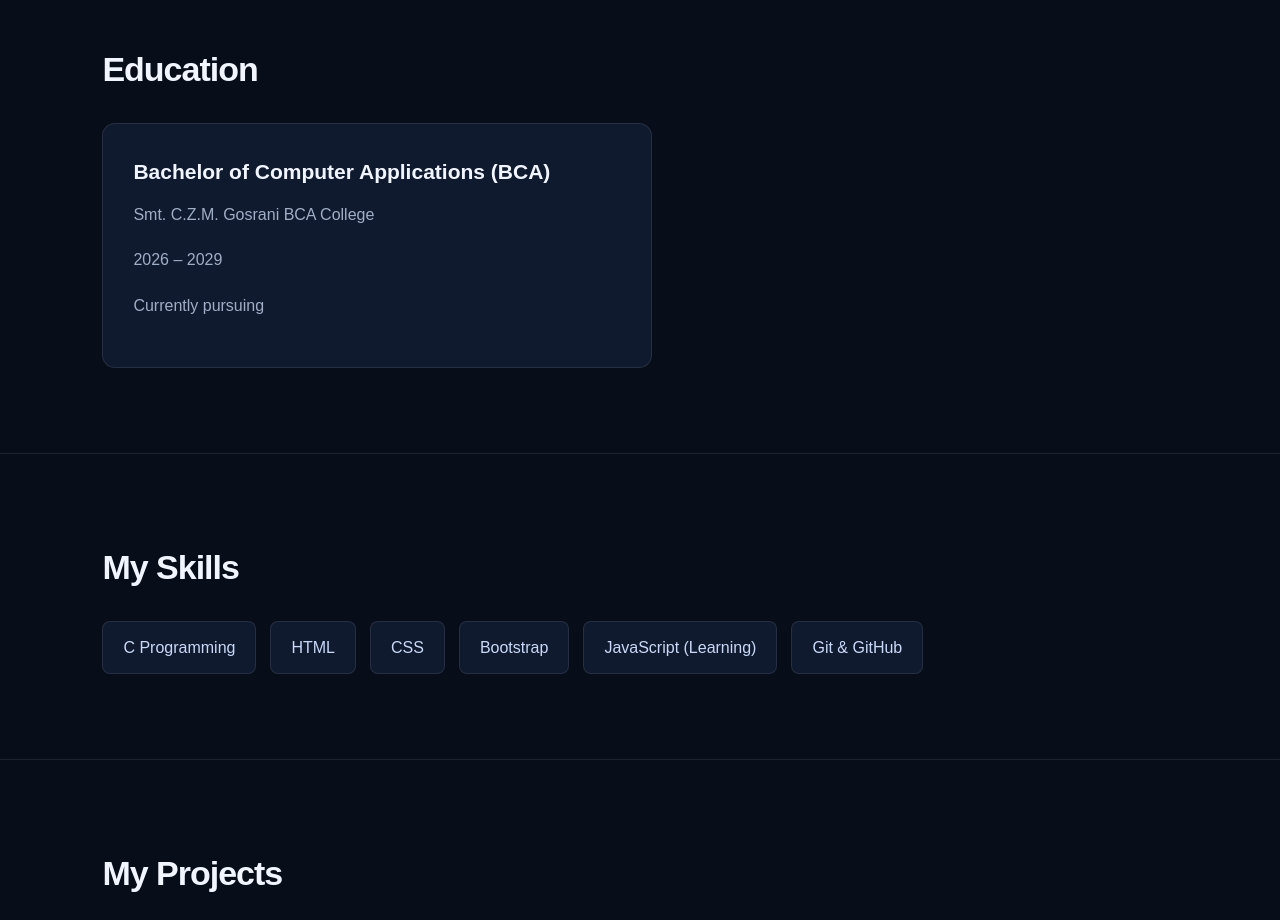
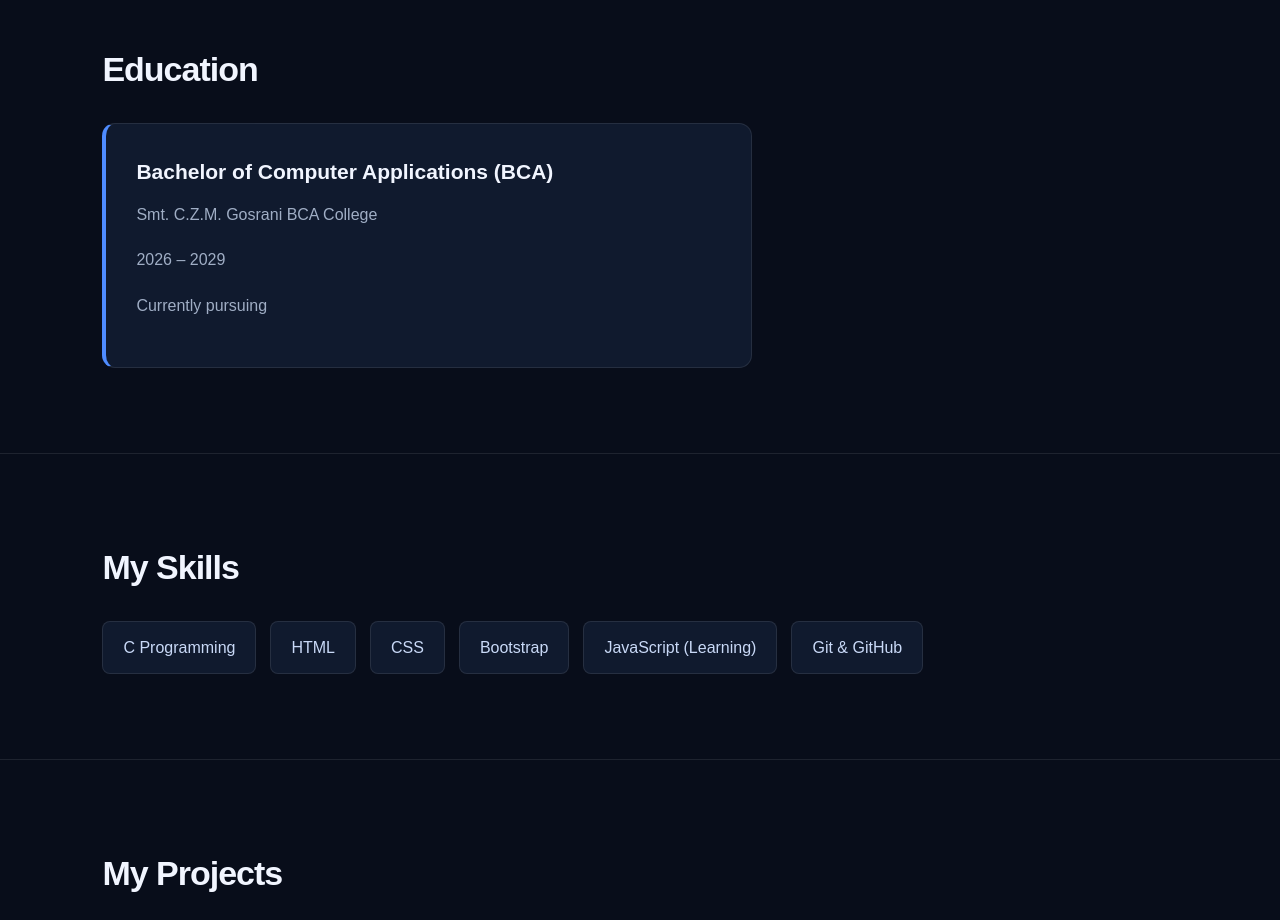
Before and after one commit to RajZinzuwadia/HTML-CSS-project, a plain HTML site: page index.html in a window 1280 px wide. Shown: the part 1060-1980 px from the top of the page. Drawn offline with Linux system fonts and the light colour scheme.

Commit message:
Add styles for education section
Add styles for the education section projects.

```diff
--- a/style.css
+++ b/style.css
@@ -305,3 +305,17 @@ footer {
         font-size: 29px;
     }
 }
+/* EDUCATION SECTION */
+
+#education .project {
+    max-width: 650px;
+    border-left: 4px solid var(--primary);
+}
+
+#education .project h3 {
+    color: var(--text);
+}
+
+#education .project p {
+    color: var(--muted);
+}
```
